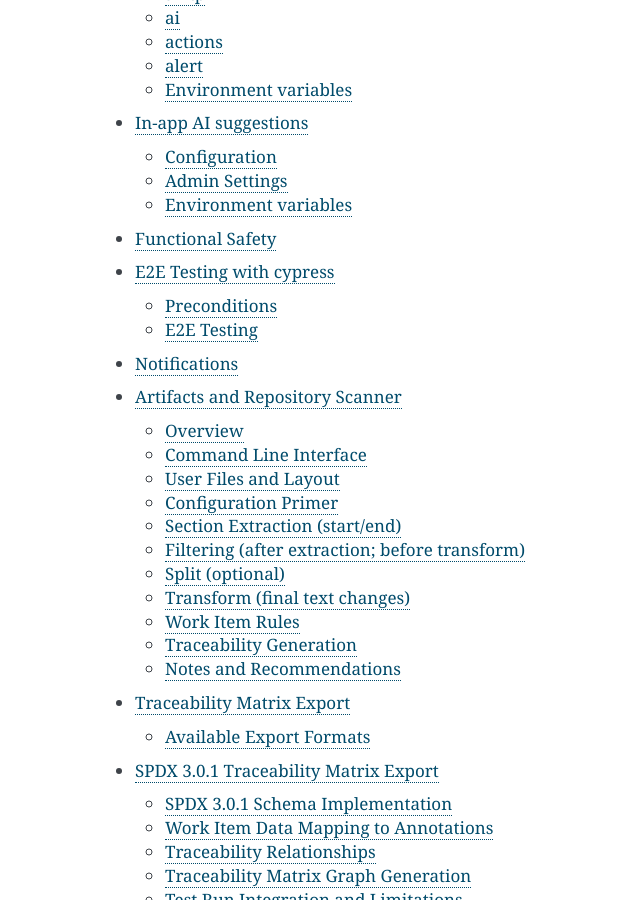
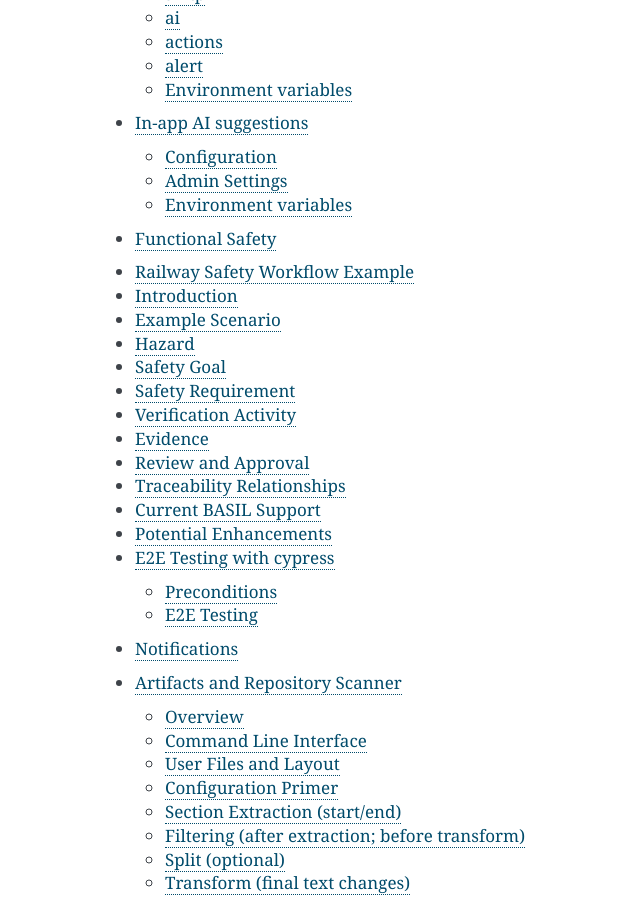
Before and after one commit to elisa-tech/BASIL, a Sphinx documentation site: the page built from docs/source/index.rst, in a window 1280 px wide and 900 px high, scrolled down 839 px. Shown: the whole window, without its empty margins (315-955 px from the left). Built offline with Sphinx 7.4.7, drawn with Linux system fonts in a browser that asks for light colours.

Commit message:
docs: add railway workflow page to index
Signed-off-by: Devashri Datta <devashri.datta@gmail.com>

```diff
--- a/docs/source/index.rst
+++ b/docs/source/index.rst
@@ -23,6 +23,7 @@ It comes also with a REST web api to simplify the integration in other toolchain
    settings
    ai_suggestions
    functional_safety
+   railway_safety_workflow
    e2e_testing
    notifications
    repos_scanner
```
